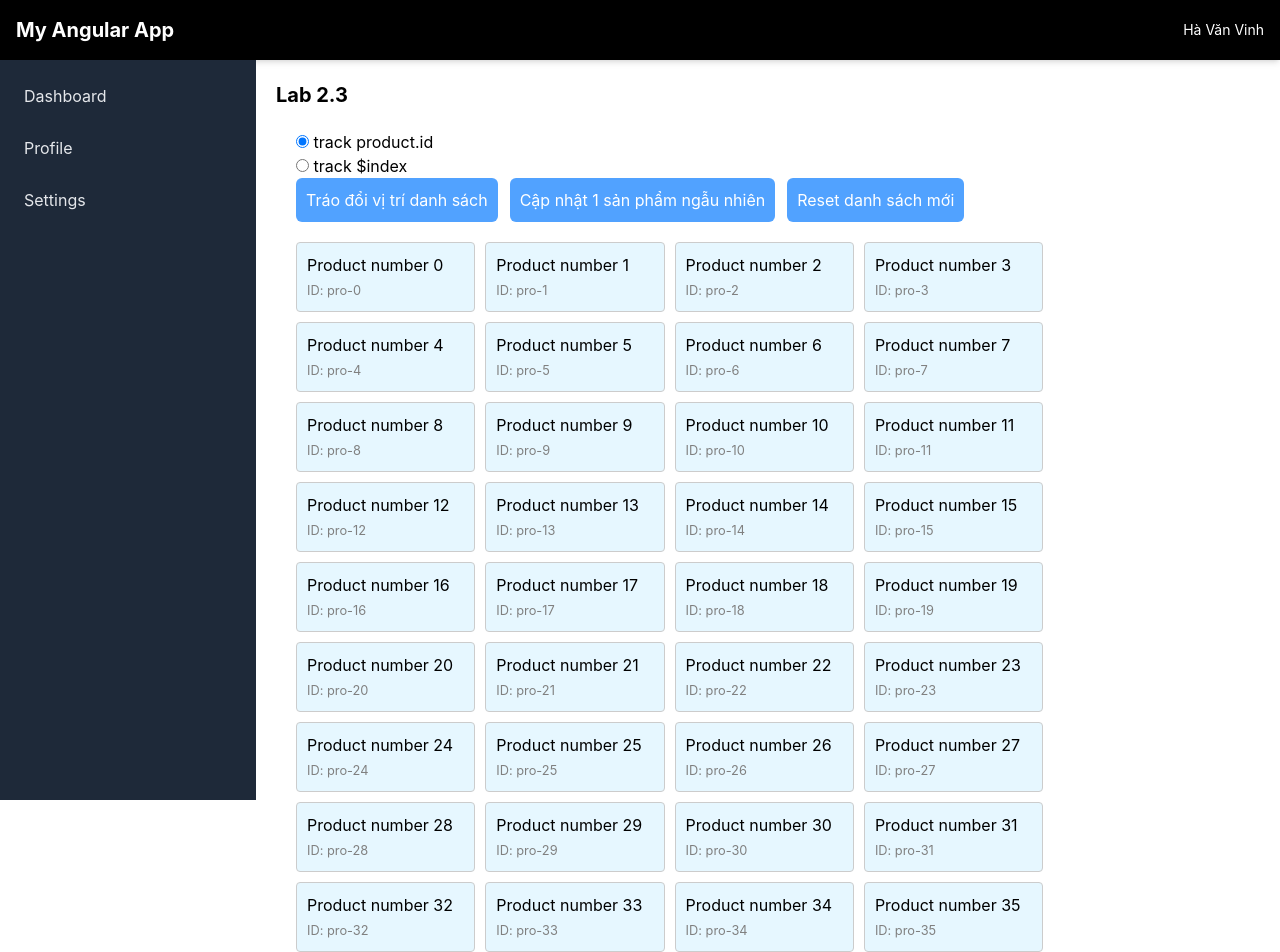
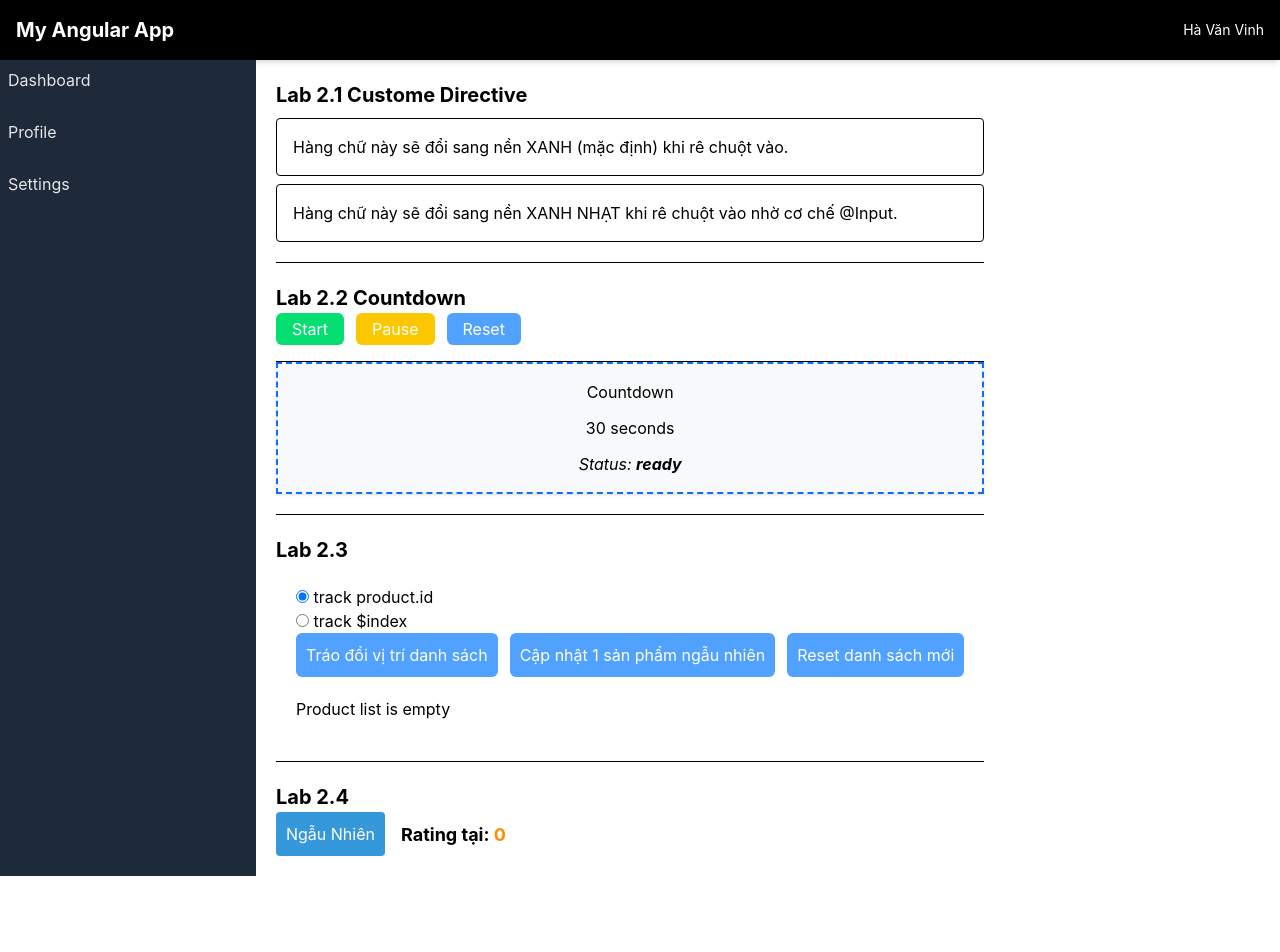
Before and after one commit to VinHa28/base-angular, an Angular app in the folder angular-labs/: page / in a window 1280 px wide. Shown: the top 952 px of the page. After the commit the page ends 876 px from the top, so only its background shows below. Built offline with nearby package versions, Linux system fonts and the light colour scheme.

Commit message:
feat(lab2.4): Lifecycle Hook Investigation

```diff
--- a/angular-labs/src/app/lab1_3/shell/shell.html
+++ b/angular-labs/src/app/lab1_3/shell/shell.html
@@ -4,7 +4,7 @@
     <app-sidebar></app-sidebar>
     <main class="p-5">
       <!-- Lab 2.1 -->
-      <!-- <div>
+      <div>
         <h2 class="font-bold text-[20px]">Lab 2.1 Custome Directive</h2>
         <div appHighlight class="p-4 my-2 border rounded cursor-pointer">
           Hàng chữ này sẽ đổi sang nền XANH (mặc định) khi rê chuột vào.
@@ -18,19 +18,25 @@
           Hàng chữ này sẽ đổi sang nền XANH NHẠT khi rê chuột vào nhờ cơ chế @Input.
         </div>
       </div>
-      <hr class="my-5" /> -->
+      <hr class="my-5" />
       <!-- lab 2.2 -->
-      <!-- <div>
+      <div>
         <h2 class="font-bold text-[20px]">Lab 2.2 Countdown</h2>
         <app-dashboard></app-dashboard>
       </div>
-      <hr class="my-5" /> -->
+      <hr class="my-5" />
       <!-- lab 2.3 -->
       <div>
         <h2 class="font-bold text-[20px]">Lab 2.3</h2>
         <!-- <app-todo></app-todo> -->
         <app-product-list></app-product-list>
       </div>
+
+      <hr class="my-5" />
+      <div>
+        <h2 class="font-bold text-[20px]">Lab 2.4</h2>
+        <app-rating-dashboard></app-rating-dashboard>
+      </div>
     </main>
   </div>
 </div>
--- a/angular-labs/src/app/lab1_3/shell/shell.ts
+++ b/angular-labs/src/app/lab1_3/shell/shell.ts
@@ -7,6 +7,7 @@ import { Highlight } from '../../lab2_1/directives/hover-highlight';
 import { DashboardComponent } from '../../lab2_2/dashboard/dashboard';
 import { Todo } from '../../lab2_3/todo/todo';
 import { ProductList } from '../../lab2_3/product-list/product-list';
+import { RatingDashboard } from '../../lab2_4/rating-dashboard/rating-dashboard';
 
 /**
  * Khi Angular biên dịch một Standalone Component (vd: ShellComponent),
@@ -29,7 +30,7 @@ import { ProductList } from '../../lab2_3/product-list/product-list';
   selector: 'app-shell',
   standalone: true,
   // Thêm các component vào đây
-  imports: [Navbar, Sidebar, Highlight, DashboardComponent, ProductList],
+  imports: [Navbar, Sidebar, Highlight, DashboardComponent, ProductList, RatingDashboard],
   templateUrl: './shell.html',
 })
 export class Shell {}
--- a/angular-labs/src/app/lab1_3/sidebar/sidebar.html
+++ b/angular-labs/src/app/lab1_3/sidebar/sidebar.html
@@ -1,4 +1,4 @@
-<aside class="bg-gray-800 text-gray-200 w-64 min-h-[calc(100vh-60px)] p-4">
+<aside class="bg-gray-800 text-gray-200 w-64 h-full not-first:p-4">
   <ul class="space-y-3">
     <li class="hover:text-white cursor-pointer p-2 rounded hover:bg-gray-700">Dashboard</li>
     <li class="hover:text-white cursor-pointer p-2 rounded hover:bg-gray-700">Profile</li>
--- a/angular-labs/src/app/lab2_3/product-list/product-list.ts
+++ b/angular-labs/src/app/lab2_3/product-list/product-list.ts
@@ -15,7 +15,7 @@ export class ProductList {
   protected Math = Math;
 
   constructor() {
-    this.generateProducts();
+    // this.generateProducts();
   }
 
   generateProducts() {
--- /dev/null
+++ b/angular-labs/src/app/lab2_4/rating-dashboard/rating-dashboard.html
@@ -0,0 +1 @@
+<p>rating-dashboard works!</p>
--- /dev/null
+++ b/angular-labs/src/app/lab2_4/rating-dashboard/rating-dashboard.ts
@@ -0,0 +1,24 @@
+import { Component } from '@angular/core';
+import { Rating } from '../rating/rating';
+
+@Component({
+  selector: 'app-rating-dashboard',
+  imports: [Rating],
+  template: `
+    <div class="flex items-center gap-4">
+      <button
+        (click)="randomRating()"
+        style="padding: 10px; background: #3498db; color: white; border: none; cursor: pointer; border-radius: 4px;"
+      >
+        Ngẫu Nhiên
+      </button>
+      <app-rating [rating]="currentRating"></app-rating>
+    </div>
+  `,
+})
+export class RatingDashboard {
+  currentRating: number = 0;
+  randomRating() {
+    this.currentRating = parseFloat((Math.random() * 4 + 1).toFixed(1));
+  }
+}
--- /dev/null
+++ b/angular-labs/src/app/lab2_4/rating/rating.html
@@ -0,0 +1 @@
+<p>rating works!</p>
--- /dev/null
+++ b/angular-labs/src/app/lab2_4/rating/rating.ts
@@ -0,0 +1,30 @@
+import { Component, Input, OnChanges, SimpleChanges } from '@angular/core';
+
+@Component({
+  selector: 'app-rating',
+  standalone: true,
+  imports: [],
+  template: `
+    <p style="font-size: 18px; font-weight: bold;">
+      Rating tại: <span style="color: #ff8c00;">{{ rating }}</span>
+    </p>
+  `,
+})
+export class Rating implements OnChanges {
+  @Input() rating!: number;
+
+  /** SimpleChanges là một JavaScript Object
+   * key = tên của biến @Input trong component (ở đây là 'rating')
+   * value = 1 instance thuộc SimpleChange
+   * ======
+   * Thuộc tính của 1 SimpleChange
+   * currentValue = chứa giá trị mới nhất
+   * previousValue = giá trị ngay trước đó, ở lần đầu tiên = undefined
+   * isFirstChange() = method trả về true nếu đay là lần đầu tiên nhạn dữ liệu, trả về false trong tất cả các lần thay đổi khác
+   */
+
+  ngOnChanges(changes: SimpleChanges): void {
+    // console.log(changes);
+    console.log('Rating: ', changes['rating']);
+  }
+}
```
